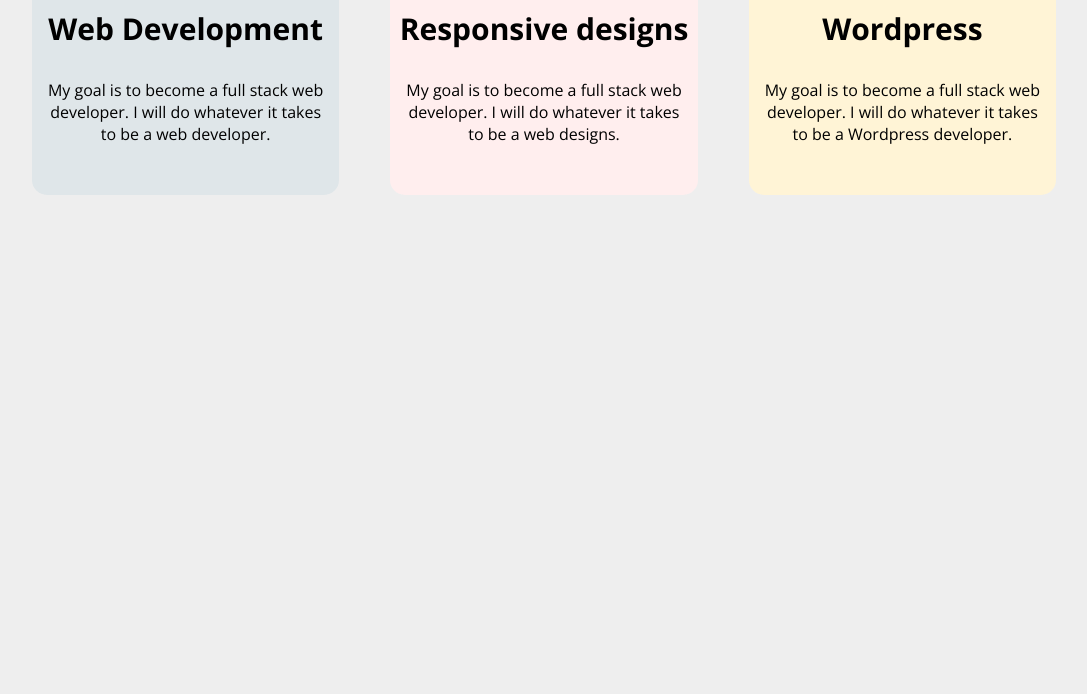
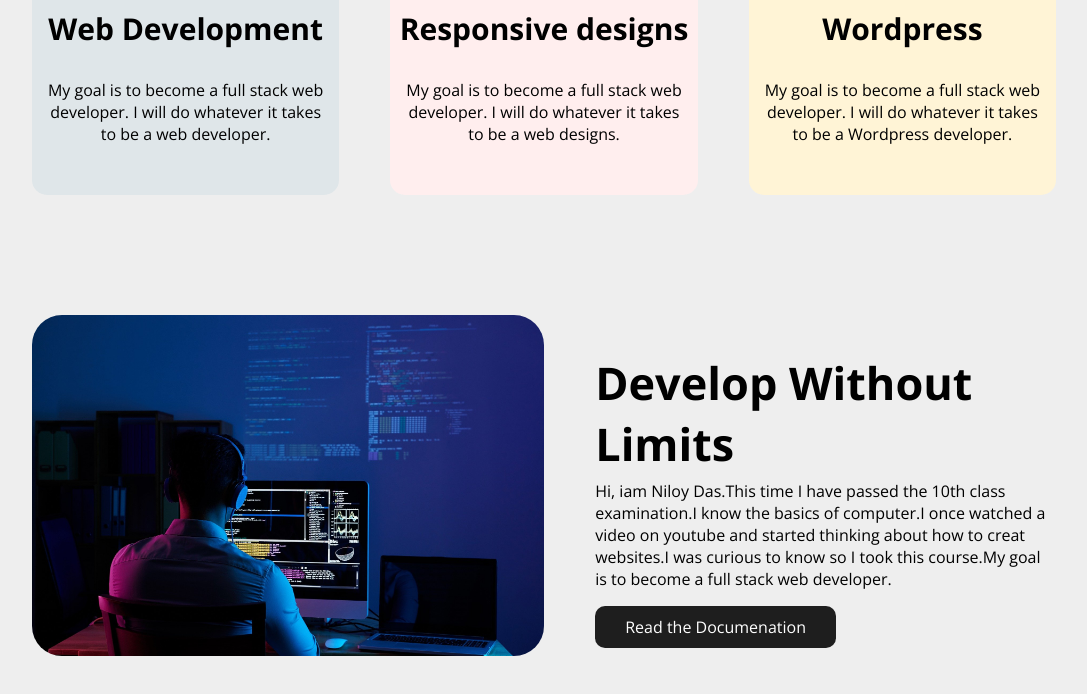
Before and after one commit to niloyds/my-first-asinment, a plain HTML site: page index.html in a window 1280 px wide. Shown: the part 886-1580 px from the top of the page, without its empty margins (96-1183 px from the left). Before the commit the page ends 1081 px from the top, so only its background shows below. Drawn offline with nearby package versions, Linux system fonts and the light colour scheme.

Commit message:
3rd commit

```diff
--- a/index.html
+++ b/index.html
@@ -55,6 +55,22 @@
             </div>
         </div>
     </section>
+    <section class="develop-section">
+        <div class="container">
+            <div class="develop-without">
+                <div class="develop-without-image">
+                    <img src="images/developer.jpg" alt="developer-image">
+                </div>
+                <div class="develop-without-text">
+                    <h2>Develop Without Limits</h2>
+                    <p>Hi, iam Niloy Das.This time I have passed the 10th class examination.I know the basics of computer.I once watched a video on youtube and started thinking about how to creat websites.I was curious to know so I took this course.My goal is to become a full stack web developer.</p>
+                    <div class="link-button">
+                        <a target="_blank" href="#">Read the Documenation</a>
+                    </div>
+                </div>
+            </div>
+        </div>
+    </section>
 
     <!--===-===----= fontawesome ===-===----=-->
 <script src="https://kit.fontawesome.com/1a2a8c1998.js" crossorigin="anonymous"></script>
--- a/style.css
+++ b/style.css
@@ -67,7 +67,6 @@
 /* ======================
     my-mission-section
 ====================== */
-
 .heading h2{
     font-size: 45px;
     font-weight: 800;
@@ -111,3 +110,30 @@
     border-radius: 15px;
     background-color: #FFF4D6;
 }
+
+
+
+/* ======================
+    develop-section
+====================== */
+.develop-section{
+    margin: 120px 0;
+}
+.develop-without{
+    display: flex;
+    justify-content: space-between;
+}
+.develop-without-image{
+    width: 50%;
+}
+.develop-without-image img{
+    width: 100%;
+    border-radius: 30px;
+}
+.develop-without-text{
+    width: 45%;
+}
+.develop-without-text h2{
+    font-size: 45px;
+    margin-bottom: -10px;
+}
```
Also changed, not shown: images/developer.jpg (added).
